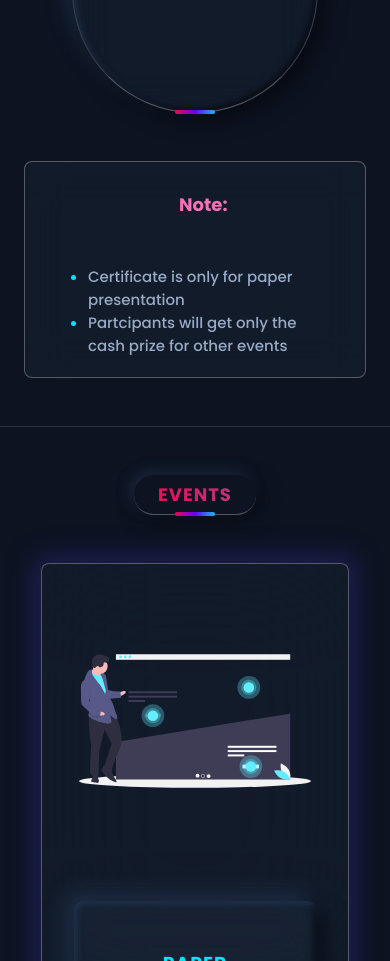
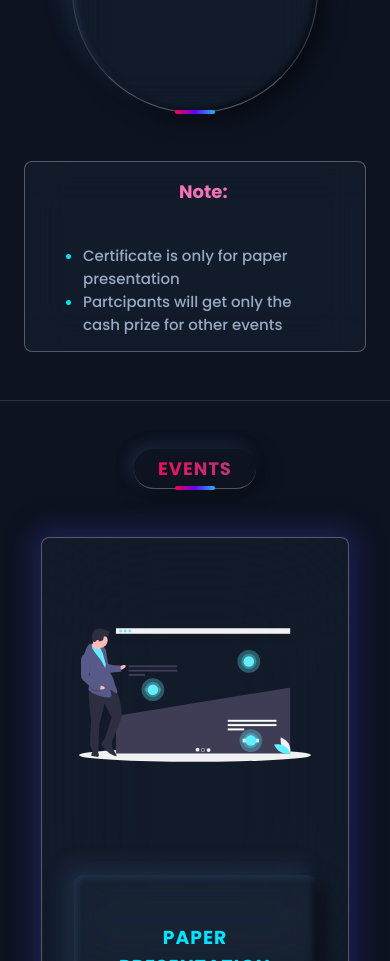
Before and after one commit to codewithmurali/decra, a React (Vite) app: page / in a window 390 px wide. Shown: the part 3408-4369 px from the top of the page. Built offline with nearby package versions, Linux system fonts and the light colour scheme.

Commit message:
making changes for responsiveness

```diff
--- a/src/Pages/Prices/Prizes.module.css
+++ b/src/Pages/Prices/Prizes.module.css
@@ -161,11 +161,11 @@
     padding: 2rem;
   }
   .prize__note {
-    padding: 15px;
+    padding: 10px;
   }
 
   .prize__note > h3 {
-    margin-block: 1rem;
+    margin-block: 0.5rem;
   }
   .__note__ {
     height: fit-content;
```
